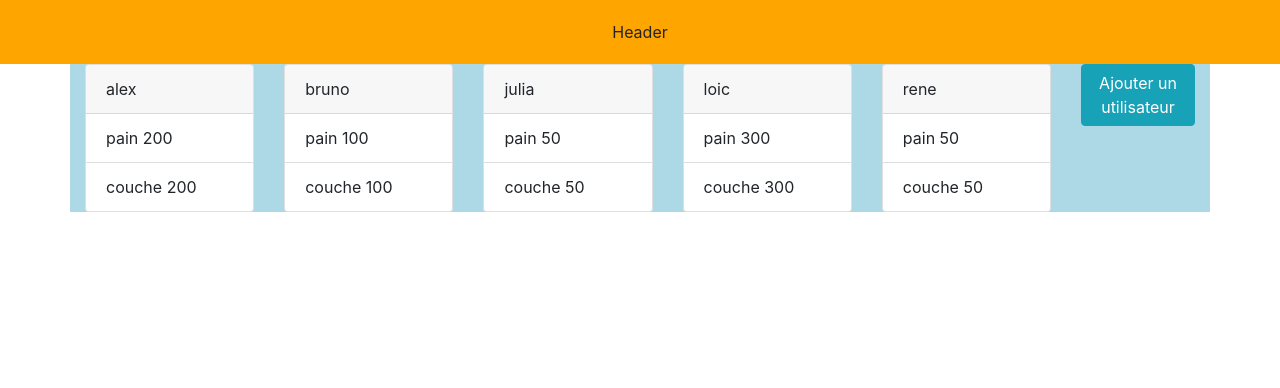
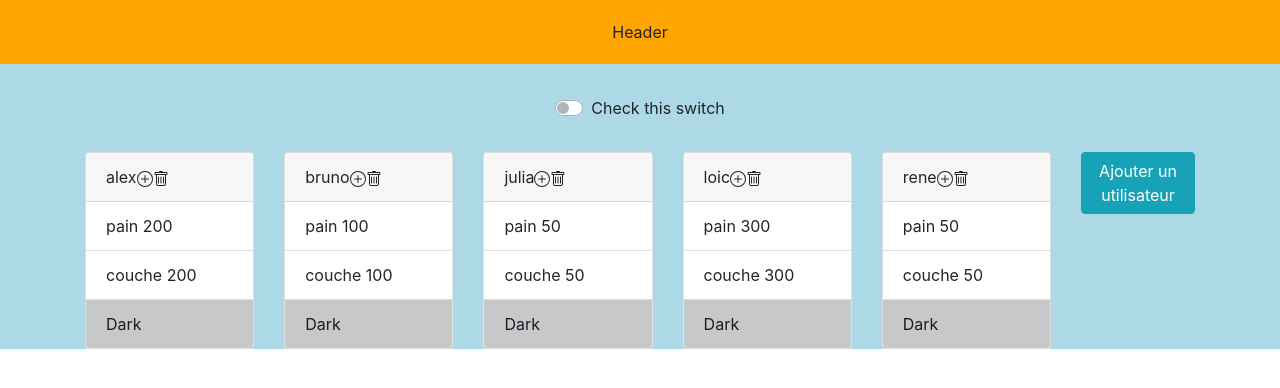
Before and after one commit to nicolasdvlp/tricount-like, a React app: page / in a window 1280 px wide. Built offline with nearby package versions, Linux system fonts and the light colour scheme.

Commit message:
add expense

```diff
--- a/package.json
+++ b/package.json
@@ -7,6 +7,7 @@
     "@testing-library/react": "^11.1.0",
     "@testing-library/user-event": "^12.1.10",
     "bootstrap": "^4.5.3",
+    "bootstrap-icons": "^1.1.0",
     "node-sass": "4.14.1",
     "react": "^17.0.1",
     "react-bootstrap": "^1.4.0",
--- a/src/actions/modal.js
+++ b/src/actions/card.js
@@ -1,8 +1,12 @@
+export const ADD_EXPENSE = 'ADD_EXPENSE';
 export const DISPLAY_MODAL = 'DISPLAY_MODAL';
+export const ADD_USER = 'ADD_USER';
+export const UPDATE_INPUT = 'UPDATE_INPUT';
 
-export const ADD_USER = 'ADD_USER';
-
-export const UPDATE_INPUT = 'UPDATE_INPUT';
+export const addExp = (payload) => ({
+  type: ADD_EXPENSE,
+  payload
+})
 
 export const displayModal = () => ({
   type: DISPLAY_MODAL,
--- /dev/null
+++ b/src/actions/switchView.js
@@ -0,0 +1,5 @@
+export const SWITCH_VIEW = 'SWITCH_VIEW';
+
+export const swtchView = () => ({
+  type: SWITCH_VIEW,
+});
--- a/src/components/Main/index.js
+++ b/src/components/Main/index.js
@@ -1,47 +1,38 @@
 // == Import npm
 import React from 'react';
-import { Row, CardDeck, Button, Col, Container } from 'react-bootstrap';
+import { Form  } from 'react-bootstrap';
 import PropTypes from 'prop-types';
 
 // == Import
 import './style.scss';
-import UserCard from '../UserCard';
+import UserList from '../../containers/UserList';
+import ResultView from '../Result'
 
 // == Composant
-const Main = ({ main, switchModal }) => {
-    const { users } = main;
+const Main = ({ switchResultPage, clickChangeView }) => {
     return (
-        <Container className={Main.name.toLowerCase()}>
-
-            <Row className="justify-content-center">
-                <Col>
-                    <CardDeck>
-                        {
-                            users.map((user) => (
-                                <UserCard  key={user.id} name={user.name} expenses={user.expenses} />
-                            ))
-                        }
-                    </CardDeck>
-                </Col>
-                <Col style={{ maxWidth: '9rem' }} >
-                <Button variant="info" onClick={() => switchModal(true)}>Ajouter un utilisateur</Button>
-                </Col>
-
-            </Row>
-        </Container>
+        <main className="main">
+            <div className="main__swich">
+                <Form.Switch
+                    type="switch"
+                    id="custom-switch"
+                    label="Check this switch"
+                    checked={switchResultPage}
+                    onChange={clickChangeView}
+                />
+            </div>
+            {
+                !switchResultPage && <UserList />
+            }
+            {
+                switchResultPage && <ResultView />
+            }
+        </main>
 )};
 
 Main.propTypes = {
-    main: PropTypes.object.isRequired,
-    switchModal: PropTypes.func.isRequired
-
-    //TODO PropTypes.shape({
-        // users: PropTypes.arrayOf(PropTypes.shape({
-            // id: PropTypes.number.isRequired,
-            // name: PropTypes.string.isRequired,
-            // expenses: PropTypes.array.isRequired,
-        // })),
-    // }))
+    switchResultPage: PropTypes.bool.isRequired,
+    clickChangeView: PropTypes.func.isRequired,
 };
 
 
--- a/src/components/Main/style.scss
+++ b/src/components/Main/style.scss
@@ -1,3 +1,8 @@
 .main {
 background-color: lightblue;
+
+    &__swich {
+        text-align: center;
+        padding: 2em 0;
+    }
 }
--- /dev/null
+++ b/src/components/Result/index.js
@@ -0,0 +1,21 @@
+// == Import npm
+import React from 'react';
+// import PropTypes from 'prop-types';
+
+// == Import
+// import './style.scss';
+
+// == Composant
+const ResultView = () => {
+return (
+    <div className={ResultView.name.toLowerCase()}>
+        COUCOU
+    </div>
+);
+};
+
+ResultView.propTypes = {
+};
+
+// == Export
+export default ResultView;
--- a/src/components/UserCard/index.js
+++ b/src/components/UserCard/index.js
@@ -7,16 +7,31 @@ import PropTypes from 'prop-types';
 // import './style.scss';
 
 // == Composant
-const UserCard = ({ name, expenses }) => {
+const UserCard = ({ name, expenses, addExpense }) => {
 return (
     <Card style={{ minWidth: '9rem' }}>
-        <Card.Header>{name}</Card.Header>
+        <Card.Header>
+            {name}
+            <a onClick={addExpense} >
+                <svg width="1em" height="1em" viewBox="0 0 16 16" className="bi bi-plus-circle" fill="currentColor" xmlns="http://www.w3.org/2000/svg">
+                    <path fillRule="evenodd" d="M8 15A7 7 0 1 0 8 1a7 7 0 0 0 0 14zm0 1A8 8 0 1 0 8 0a8 8 0 0 0 0 16z"/>
+                    <path fillRule="evenodd" d="M8 4a.5.5 0 0 1 .5.5v3h3a.5.5 0 0 1 0 1h-3v3a.5.5 0 0 1-1 0v-3h-3a.5.5 0 0 1 0-1h3v-3A.5.5 0 0 1 8 4z"/>
+                </svg>
+            </a>
+            <svg width="1em" height="1em" viewBox="0 0 16 16" className="bi bi-trash" fill="currentColor" xmlns="http://www.w3.org/2000/svg">
+                <path d="M5.5 5.5A.5.5 0 0 1 6 6v6a.5.5 0 0 1-1 0V6a.5.5 0 0 1 .5-.5zm2.5 0a.5.5 0 0 1 .5.5v6a.5.5 0 0 1-1 0V6a.5.5 0 0 1 .5-.5zm3 .5a.5.5 0 0 0-1 0v6a.5.5 0 0 0 1 0V6z"/>
+                <path fillRule="evenodd" d="M14.5 3a1 1 0 0 1-1 1H13v9a2 2 0 0 1-2 2H5a2 2 0 0 1-2-2V4h-.5a1 1 0 0 1-1-1V2a1 1 0 0 1 1-1H6a1 1 0 0 1 1-1h2a1 1 0 0 1 1 1h3.5a1 1 0 0 1 1 1v1zM4.118 4L4 4.059V13a1 1 0 0 0 1 1h6a1 1 0 0 0 1-1V4.059L11.882 4H4.118zM2.5 3V2h11v1h-11z"/>
+            </svg>
+
+
+            </Card.Header>
         <ListGroup variant="flush">
             {
                 expenses.map((expense) => (
-                    <ListGroup.Item key={expense.id}>{expense.label} {expense.amount}</ListGroup.Item>
+                        <ListGroup.Item key={expense.id}>{expense.label} {expense.amount}</ListGroup.Item>
                 ))
             }
+            <ListGroup.Item variant="dark">Dark</ListGroup.Item>
         </ListGroup>
     </Card>
 );
@@ -24,6 +39,7 @@ return (
 
 UserCard.propTypes = {
     name: PropTypes.string.isRequired,
+    addExpense: PropTypes.func.isRequired,
     expenses : PropTypes.arrayOf(PropTypes.shape({
         id: PropTypes.number.isRequired,
         label: PropTypes.string.isRequired,
--- /dev/null
+++ b/src/components/UserList/index.js
@@ -0,0 +1,42 @@
+// == Import npm
+import React from 'react';
+import { Row, CardDeck, Button, Col, Container  } from 'react-bootstrap';
+import PropTypes from 'prop-types';
+
+// == Import
+// import './style.scss';
+import UserCard from '../UserCard';
+
+// == Composant
+const UserList = ({ users, switchModal, addExpense }) => (
+    <Container className={UserList.name.toLowerCase()}>
+        <Row className="justify-content-center">
+            <Col>
+                <CardDeck>
+                    {
+                        users.map((user) => (
+                            <UserCard  key={user.id} name={user.name} expenses={user.expenses} addExpense={() => {addExpense(user.id)}} />
+                        ))
+                    }
+                </CardDeck>
+            </Col>
+            <Col style={{ maxWidth: '9rem' }} >
+            <Button variant="info" onClick={switchModal}>Ajouter un utilisateur</Button>
+            </Col>
+        </Row>
+    </Container>
+);
+
+UserList.propTypes = {
+    users: PropTypes.arrayOf(PropTypes.shape({
+        id: PropTypes.number.isRequired,
+        name: PropTypes.string.isRequired,
+        expenses: PropTypes.array.isRequired,
+    })),
+    switchModal: PropTypes.func.isRequired,
+    addExpense: PropTypes.func.isRequired,
+};
+
+
+// == Export
+export default UserList;
--- a/src/containers/Main.js
+++ b/src/containers/Main.js
@@ -5,18 +5,18 @@ import { connect } from 'react-redux';
 import Main from '../components/Main';
 
 // Action Creators
-import { displayModal } from '../actions/modal';
+import { swtchView } from '../actions/switchView'
 
 // === State (data) ===
 const mapStateToProps = (state) => ({
-    ...state
+  switchResultPage: state.main.switchResultPage
 });
 
 // === Actions ===
 const mapDispatchToProps = (dispatch) => ({
-    switchModal: () => {
-    dispatch(displayModal());
-  },
+  clickChangeView: () => {
+    dispatch(swtchView());
+  }
 });
 
 // Container
--- a/src/containers/ModalForm.js
+++ b/src/containers/ModalForm.js
@@ -5,7 +5,7 @@ import { connect } from 'react-redux';
 import ModalForm from '../components/ModalForm';
 
 // Action Creators
-import { displayModal, addUser, updateInput } from '../actions/modal';
+import { displayModal, addUser, updateInput } from '../actions/card';
 
 // === State (data) ===
 const mapStateToProps = (state) => ({
--- /dev/null
+++ b/src/containers/UserList.js
@@ -0,0 +1,33 @@
+// == Import : npm
+import { connect } from 'react-redux';
+
+// == Import : local
+import UserList from '../components/UserList';
+
+// Action Creators
+import { displayModal, addExp } from '../actions/card';
+
+// === State (data) ===
+const mapStateToProps = (state) => ({
+    users: state.main.users
+});
+
+// === Actions ===
+const mapDispatchToProps = (dispatch) => {
+return ({
+  switchModal: () => {
+    dispatch(displayModal());
+  },
+  addExpense: (id) => {
+    dispatch(addExp(id))
+  },
+});
+}
+// Container
+const UserListContainer = connect(
+  mapStateToProps,
+  mapDispatchToProps,
+)(UserList);
+
+// == Export
+export default UserListContainer;
--- a/src/reducers/main.js
+++ b/src/reducers/main.js
@@ -1,8 +1,13 @@
-import { DISPLAY_MODAL, ADD_USER, UPDATE_INPUT } from '../actions/modal';
+import { DISPLAY_MODAL, ADD_USER, UPDATE_INPUT, ADD_EXPENSE } from '../actions/card'
+import { SWITCH_VIEW } from '../actions/switchView'
 
 const initialState = {
+    switchResultPage: false,
     displayModal: false,
     inputModal: '',
+    displayModalExp: false,
+    inputModalExp: '',
+    inputModalNum: 0,
     users: [
         {
             id: 1,
@@ -93,9 +98,8 @@ const users = (state = initialState, action = {}) => {
         return {
             ...state,
             displayModal: !state.displayModal,
-    };
+        };
     case ADD_USER:
-        console.log(action)
         return {
             ...state,
             users: [...state.users, {
@@ -106,12 +110,37 @@ const users = (state = initialState, action = {}) => {
             inputModal: '',
             displayModal: false,
 
-        }
+        };
     case UPDATE_INPUT:
         return {
             ...state,
             inputModal: action.payload,
-        }
+        };
+    case ADD_EXPENSE:
+        return {
+            ...state,
+            users: state.users.map((item) => {
+                if (item.id !== action.payload) {
+                  return item
+                }
+                // Otherwise
+                return {
+                    ...item,
+                    expenses: [...item.expenses,
+                        {
+                            id: 474458,
+                            label: "npainnogain",
+                            amount: 100
+                        },
+                    ]
+                }
+            })
+        };
+    case SWITCH_VIEW:
+        return {
+            ...state,
+            switchResultPage: !state.switchResultPage
+        };
     default:
         return state;
   }
```
Also changed, not shown: src/actions/index.js (deleted, +0 -10 lines), src/components/ModalForm/index.js (+7 -12 lines), src/containers/Counter.js (deleted, +0 -32 lines), 4 other files.
